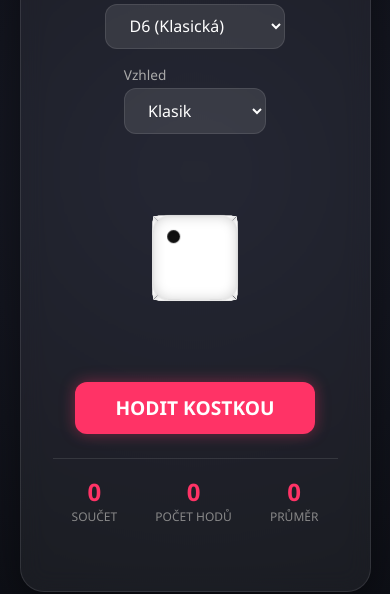
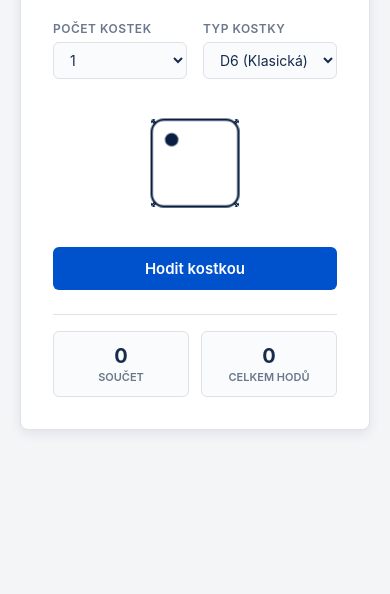
Before and after one commit to pepsikolya/pagesKOLJA, a plain HTML site: page index.html in a window 390 px wide. Shown: the part 250-844 px from the top of the page. Drawn offline with Linux system fonts and the light colour scheme.

Commit message:
Refactor index.html for UI and functionality improvements
Updated the title and styles for improved UI. Refactored dice functionality and adjusted layout for better responsiveness.

```diff
--- a/index.html
+++ b/index.html
@@ -3,141 +3,126 @@
 <head>
     <meta charset="UTF-8">
     <meta name="viewport" content="width=device-width, initial-scale=1.0">
-    <title>Super Kostka Studio 3D</title>
+    <title>Hrací kostka</title>
     <style>
         :root {
-            --bg-grad-1: #1a1c29;
-            --bg-grad-2: #0e1017;
-            --card-bg: rgba(255, 255, 255, 0.05);
-            --card-border: rgba(255, 255, 255, 0.1);
-            --accent: #ff3366;
-            --accent-glow: rgba(255, 51, 102, 0.4);
+            --bg-color: #f4f5f7;
+            --card-bg: #ffffff;
+            --text-primary: #172b4d;
+            --text-secondary: #6b778c;
+            --border-color: #dfe1e6;
+            --accent-color: #0052cc;
+            --accent-hover: #0065ff;
             --dice-bg: #ffffff;
-            --dice-dot: #111111;
-            --text-color: #ffffff;
-        }
-
-        /* Color Schemes */
-        [data-theme="cyberpunk"] {
-            --bg-grad-1: #0f051d;
-            --bg-grad-2: #290025;
-            --accent: #00f0ff;
-            --accent-glow: rgba(0, 240, 255, 0.5);
-            --dice-bg: #120024;
-            --dice-dot: #00f0ff;
-        }
-
-        [data-theme="gold"] {
-            --bg-grad-1: #1c1917;
-            --bg-grad-2: #0c0a09;
-            --accent: #eab308;
-            --accent-glow: rgba(234, 179, 8, 0.4);
-            --dice-bg: #fef08a;
-            --dice-dot: #713f12;
+            --dice-border: #091e42;
+            --pip-color: #091e42;
         }
 
         * {
             box-sizing: border-box;
-            user-select: none;
+            margin: 0;
+            padding: 0;
         }
 
         body {
-            font-family: 'Segoe UI', Roboto, Helvetica, Arial, sans-serif;
-            background: radial-gradient(circle at center, var(--bg-grad-1), var(--bg-grad-2));
-            color: var(--text-color);
+            font-family: -apple-system, BlinkMacSystemFont, "Segoe UI", Roboto, Helvetica, Arial, sans-serif;
+            background-color: var(--bg-color);
+            color: var(--text-primary);
             min-height: 100vh;
-            margin: 0;
+            display: flex;
+            align-items: center;
+            justify-content: center;
+            padding: 20px;
+        }
+
+        .container {
+            background-color: var(--card-bg);
+            border: 1px solid var(--border-color);
+            border-radius: 8px;
+            width: 100%;
+            max-width: 480px;
+            padding: 32px;
+            box-shadow: 0 4px 12px rgba(9, 30, 66, 0.08);
             display: flex;
             flex-direction: column;
-            align-items: center;
-            justify-content: center;
-            overflow-x: hidden;
-            transition: background 0.5s ease;
+            gap: 24px;
         }
 
-        .app-container {
-            width: 90%;
-            max-width: 800px;
-            background: var(--card-bg);
-            backdrop-filter: blur(12px);
-            border: 1px solid var(--card-border);
-            border-radius: 24px;
-            padding: 2rem;
-            box-shadow: 0 20px 50px rgba(0,0,0,0.5);
-            display: flex;
-            flex-direction: column;
-            align-items: center;
-            gap: 1.5rem;
+        header {
+            text-align: center;
         }
 
         h1 {
-            margin: 0;
-            font-size: 2rem;
-            letter-spacing: 2px;
-            text-transform: uppercase;
-            background: linear-gradient(45deg, #fff, var(--accent));
-            -webkit-background-clip: text;
-            -webkit-text-fill-color: transparent;
+            font-size: 24px;
+            font-weight: 600;
+            color: var(--text-primary);
+            margin-bottom: 4px;
         }
 
-        /* Controls Panel */
+        p.subtitle {
+            font-size: 14px;
+            color: var(--text-secondary);
+        }
+
+        /* Controls */
         .controls {
-            display: flex;
-            flex-wrap: wrap;
-            gap: 1rem;
-            justify-content: center;
-            width: 100%;
+            display: grid;
+            grid-template-columns: 1fr 1fr;
+            gap: 16px;
         }
 
         .control-group {
             display: flex;
             flex-direction: column;
-            gap: 0.3rem;
-            font-size: 0.85rem;
-            color: #aaa;
+            gap: 6px;
         }
 
-        select, button {
+        label {
+            font-size: 12px;
+            font-weight: 600;
+            text-transform: uppercase;
+            letter-spacing: 0.5px;
+            color: var(--text-secondary);
+        }
+
+        select {
             font-family: inherit;
-            font-size: 1rem;
-            padding: 0.6rem 1.2rem;
-            border-radius: 12px;
-            border: 1px solid var(--card-border);
-            background: rgba(255, 255, 255, 0.1);
-            color: #fff;
+            font-size: 14px;
+            padding: 8px 12px;
+            border-radius: 6px;
+            border: 1px solid var(--border-color);
+            background-color: #fafbfc;
+            color: var(--text-primary);
             outline: none;
             cursor: pointer;
-            transition: all 0.2s ease;
+            transition: border-color 0.2s, background-color 0.2s;
         }
 
-        select option {
-            background: #111;
-            color: #fff;
+        select:hover {
+            background-color: #f4f5f7;
         }
 
-        select:hover, button:hover {
-            background: rgba(255, 255, 255, 0.2);
-            border-color: var(--accent);
+        select:focus {
+            border-color: var(--accent-color);
         }
 
-        /* Dice Playground */
+        /* Dice Display Area */
         .dice-area {
             display: flex;
             flex-wrap: wrap;
             justify-content: center;
             align-items: center;
-            gap: 40px;
-            min-height: 200px;
-            width: 100%;
+            gap: 24px;
+            min-height: 120px;
+            padding: 16px 0;
             perspective: 1000px;
-            padding: 20px 0;
         }
 
-        /* 3D Cube Styling */
+        /* 3D Cube */
         .scene {
             width: 80px;
             height: 80px;
-            perspective: 600px;
+            perspective: 400px;
         }
 
         .cube {
@@ -145,7 +130,7 @@
             height: 100%;
             position: relative;
             transform-style: preserve-3d;
-            transition: transform 1.2s cubic-bezier(0.2, 0.8, 0.2, 1);
+            transition: transform 0.8s cubic-bezier(0.25, 1, 0.5, 1);
         }
 
         .cube-face {
@@ -153,51 +138,33 @@
             width: 80px;
             height: 80px;
             background: var(--dice-bg);
-            border: 2px solid rgba(0,0,0,0.1);
-            border-radius: 16px;
+            border: 2px solid var(--dice-border);
+            border-radius: 12px;
             display: grid;
             grid-template: repeat(3, 1fr) / repeat(3, 1fr);
-            padding: 8px;
-            box-shadow: inset 0 0 10px rgba(0,0,0,0.15);
+            padding: 6px;
             box-sizing: border-box;
         }
 
         .pip {
             display: block;
-            background-color: var(--dice-dot);
+            background-color: var(--pip-color);
             border-radius: 50%;
             align-self: center;
             justify-self: center;
             width: 12px;
             height: 12px;
-            box-shadow: inset 0 1px 2px rgba(0,0,0,0.4);
         }
 
-        /* 3D Face Positions */
-        .face-1 { transform: rotateY(  0deg) translateZ(40px); }
+        /* 3D Face Rotations */
+        .face-1 { transform: rotateY(0deg) translateZ(40px); }
+        .face-2 { transform: rotateY(90deg) translateZ(40px); }
+        .face-3 { transform: rotateX(-90deg) translateZ(40px); }
+        .face-4 { transform: rotateX(90deg) translateZ(40px); }
+        .face-5 { transform: rotateY(-90deg) translateZ(40px); }
         .face-6 { transform: rotateY(180deg) translateZ(40px); }
-        .face-2 { transform: rotateY( 90deg) translateZ(40px); }
-        .face-5 { transform: rotateY(-90deg) translateZ(40px); }
-        .face-3 { transform: rotateX( 90deg) translateZ(40px); }
-        .face-4 { transform: rotateX(-90deg) translateZ(40px); }
 
-        /* Polyhedral (D4, D8, D20 etc.) display style */
-        .poly-dice {
-            width: 80px;
-            height: 80px;
-            background: var(--dice-bg);
-            color: var(--dice-dot);
-            border-radius: 50%;
-            display: flex;
-            align-items: center;
-            justify-content: center;
-            font-size: 1.8rem;
-            font-weight: bold;
-            box-shadow: 0 0 20px var(--accent-glow);
-            transition: transform 0.8s ease;
-        }
-
-        /* Pip layout alignments */
+        /* Pip Positions */
         .pip:nth-child(1) { grid-area: 1 / 1; }
         .pip:nth-child(2) { grid-area: 1 / 3; }
         .pip:nth-child(3) { grid-area: 2 / 2; }
@@ -206,261 +173,217 @@
         .pip:nth-child(6) { grid-area: 2 / 1; }
         .pip:nth-child(7) { grid-area: 2 / 3; }
 
-        /* Primary Roll Button */
-        .btn-roll {
-            background: var(--accent);
-            color: #fff;
-            font-weight: bold;
-            font-size: 1.2rem;
-            padding: 0.8rem 2.5rem;
-            border: none;
-            box-shadow: 0 0 15px var(--accent-glow);
+        /* Non-D6 Display */
+        .poly-dice {
+            width: 80px;
+            height: 80px;
+            background: var(--dice-bg);
+            border: 2px solid var(--dice-border);
+            color: var(--text-primary);
+            border-radius: 12px;
+            display: flex;
+            align-items: center;
+            justify-content: center;
+            font-size: 28px;
+            font-weight: 700;
+            transition: transform 0.4s ease;
         }
 
-        .btn-roll:hover {
-            transform: translateY(-2px);
-            box-shadow: 0 0 25px var(--accent-glow);
-            background: var(--accent);
+        /* Primary Action Button */
+        button.btn-roll {
+            font-family: inherit;
+            font-size: 15px;
+            font-weight: 600;
+            background-color: var(--accent-color);
+            color: #ffffff;
+            border: none;
+            border-radius: 6px;
+            padding: 12px 20px;
+            cursor: pointer;
+            width: 100%;
+            transition: background-color 0.2s;
         }
 
-        .btn-roll:active {
+        button.btn-roll:hover {
+            background-color: var(--accent-hover);
+        }
+
+        button.btn-roll:active {
             transform: translateY(1px);
         }
 
-        /* Results & Stats */
-        .stats-panel {
-            display: flex;
-            justify-content: space-around;
-            width: 100%;
-            border-top: 1px solid var(--card-border);
-            padding-top: 1rem;
+        /* Summary Output */
+        .results-panel {
+            display: grid;
+            grid-template-columns: 1fr 1fr;
+            gap: 12px;
+            border-top: 1px solid var(--border-color);
+            padding-top: 16px;
+        }
+
+        .result-card {
+            background-color: #fafbfc;
+            border: 1px solid var(--border-color);
+            border-radius: 6px;
+            padding: 12px;
             text-align: center;
         }
 
-        .stat-box .val {
-            font-size: 1.5rem;
-            font-weight: bold;
-            color: var(--accent);
+        .result-value {
+            font-size: 20px;
+            font-weight: 700;
+            color: var(--text-primary);
         }
 
-        .stat-box .lbl {
-            font-size: 0.75rem;
-            color: #888;
+        .result-label {
+            font-size: 11px;
+            font-weight: 600;
             text-transform: uppercase;
-        }
-
-        /* History log */
-        .history {
-            display: flex;
-            gap: 8px;
-            overflow-x: auto;
-            max-width: 100%;
-            padding: 5px;
-        }
-
-        .history-chip {
-            background: rgba(255,255,255,0.1);
-            padding: 4px 10px;
-            border-radius: 20px;
-            font-size: 0.85rem;
-            white-space: nowrap;
+            color: var(--text-secondary);
+            margin-top: 2px;
         }
     </style>
 </head>
-<body data-theme="default">
+<body>
 
-    <div class="app-container">
-        <h1>🎲 3D Dice Studio</h1>
+    <div class="container">
+        <header>
+            <h1>Hrací kostka</h1>
+            <p class="subtitle">Generátor náhodných hodu</p>
+        </header>
 
-        <!-- Settings & Controls -->
         <div class="controls">
             <div class="control-group">
-                <label>Počet kostek</label>
+                <label for="dice-count">Počet kostek</label>
                 <select id="dice-count" onchange="setupDice()">
-                    <option value="1">1 Kostka</option>
-                    <option value="2">2 Kostky</option>
-                    <option value="3">3 Kostky</option>
-                    <option value="4">4 Kostky</option>
-                    <option value="5">5 Kostek</option>
-                    <option value="6">6 Kostek</option>
+                    <option value="1">1</option>
+                    <option value="2">2</option>
+                    <option value="3">3</option>
+                    <option value="4">4</option>
                 </select>
             </div>
 
             <div class="control-group">
-                <label>Typ kostky</label>
+                <label for="dice-type">Typ kostky</label>
                 <select id="dice-type" onchange="setupDice()">
                     <option value="6">D6 (Klasická)</option>
-                    <option value="4">D4 (4-stěnná)</option>
-                    <option value="8">D8 (8-stěnná)</option>
-                    <option value="10">D10 (10-stěnná)</option>
-                    <option value="12">D12 (12-stěnná)</option>
-                    <option value="20">D20 (20-stěnná)</option>
-                </select>
-            </div>
-
-            <div class="control-group">
-                <label>Vzhled</label>
-                <select id="theme-select" onchange="changeTheme(this.value)">
-                    <option value="default">Klasik</option>
-                    <option value="cyberpunk">Cyberpunk</option>
-                    <option value="gold">Zlatá</option>
+                    <option value="4">D4</option>
+                    <option value="8">D8</option>
+                    <option value="10">D10</option>
+                    <option value="12">D12</option>
+                    <option value="20">D20</option>
                 </select>
             </div>
         </div>
 
-        <!-- Interactive Dice Playground -->
         <div id="dice-playground" class="dice-area"></div>
 
-        <!-- Action Button -->
-        <button class="btn-roll" onclick="rollAll()">HODIT KOSTKOU</button>
+        <button class="btn-roll" onclick="rollAll()">Hodit kostkou</button>
 
-        <!-- Stats Dashboard -->
-        <div class="stats-panel">
-            <div class="stat-box">
-                <div id="total-sum" class="val">0</div>
-                <div class="lbl">Součet</div>
+        <div class="results-panel">
+            <div class="result-card">
+                <div id="total-sum" class="result-value">0</div>
+                <div class="result-label">Součet</div>
             </div>
-            <div class="stat-box">
-                <div id="roll-count" class="val">0</div>
-                <div class="lbl">Počet hodů</div>
+            <div class="result-card">
+                <div id="roll-count" class="result-value">0</div>
+                <div class="result-label">Celkem hodů</div>
             </div>
-            <div class="stat-box">
-                <div id="average-val" class="val">0</div>
-                <div class="lbl">Průměr</div>
         </div>
     </div>
 
-        <!-- History Strip -->
-        <div class="history" id="history-log"></div>
-    </div>
+    <script>
+        let rollCounter = 0;
 
-    <script>
-        let totalRollsCount = 0;
-        let cumulativeSum = 0;
-        const audioCtx = new (window.AudioContext || window.webkitAudioContext)();
+        // Mathematical rotation mapping for 3D D6 faces
+        const rotations = {
+            1: { x: 0,   y: 0 },
+            2: { x: 0,   y: -90 },
+            3: { x: 90,  y: 0 },
+            4: { x: -90, y: 0 },
+            5: { x: 0,   y: 90 },
+            6: { x: 0,   y: 180 }
+        };
 
-        // Synthesize rolling sound effect without external files
-        function playRollSound() {
-            if (audioCtx.state === 'suspended') audioCtx.resume();
-            const osc = audioCtx.createOscillator();
-            const gain = audioCtx.createGain();
-
-            osc.type = 'square';
-            osc.frequency.setValueAtTime(150, audioCtx.currentTime);
-            osc.frequency.exponentialRampToValueAtTime(40, audioCtx.currentTime + 0.15);
-
-            gain.gain.setValueAtTime(0.15, audioCtx.currentTime);
-            gain.gain.exponentialRampToValueAtTime(0.01, audioCtx.currentTime + 0.15);
-
-            osc.connect(gain);
-            gain.connect(audioCtx.destination);
-
-            osc.start();
-            osc.stop(audioCtx.currentTime + 0.15);
-        }
-
-        // Generate 3D standard D6 structure
-        function create3DDiceHTML() {
-            return `
-                <div class="scene">
-                    <div class="cube">
+        function createCubeElement() {
+            const scene = document.createElement('div');
+            scene.className = 'scene';
+            scene.innerHTML = `
+                <div class="cube" data-x="0" data-y="0">
                     <div class="cube-face face-1"><span class="pip"></span></div>
                     <div class="cube-face face-2"><span class="pip"></span><span class="pip"></span></div>
                     <div class="cube-face face-3"><span class="pip"></span><span class="pip"></span><span class="pip"></span></div>
                     <div class="cube-face face-4"><span class="pip"></span><span class="pip"></span><span class="pip"></span><span class="pip"></span></div>
                     <div class="cube-face face-5"><span class="pip"></span><span class="pip"></span><span class="pip"></span><span class="pip"></span><span class="pip"></span></div>
-                        <div class="cube-face face-6"><span class="pip"></span><span class="pip"></span><span class="pip"></span><span class="pip"></span><span class="pip"></span><span class="pip"></span><span class="pip"></span></div>
-                    </div>
+                    <div class="cube-face face-6"><span class="pip"></span><span class="pip"></span><span class="pip"></span><span class="pip"></span><span class="pip"></span><span class="pip"></span></div>
                 </div>
             `;
+            return scene;
         }
 
-        // Initialize dice layout
         function setupDice() {
             const container = document.getElementById('dice-playground');
-            const count = parseInt(document.getElementById('dice-count').value);
-            const type = parseInt(document.getElementById('dice-type').value);
+            const count = parseInt(document.getElementById('dice-count').value, 10);
+            const type = parseInt(document.getElementById('dice-type').value, 10);
 
             container.innerHTML = '';
 
             for (let i = 0; i < count; i++) {
                 if (type === 6) {
-                    container.innerHTML += create3DDiceHTML();
+                    container.appendChild(createCubeElement());
                 } else {
                     const poly = document.createElement('div');
                     poly.className = 'poly-dice';
-                    poly.innerText = '?';
+                    poly.innerText = '-';
                     container.appendChild(poly);
                 }
             }
         }
 
-        // Main action trigger
         function rollAll() {
-            const diceType = parseInt(document.getElementById('dice-type').value);
-            const count = parseInt(document.getElementById('dice-count').value);
-            const playground = document.getElementById('dice-playground');
+            const type = parseInt(document.getElementById('dice-type').value, 10);
+            const container = document.getElementById('dice-playground');
+            let sum = 0;
 
-            playRollSound();
-            if (navigator.vibrate) navigator.vibrate(50); // Mobile haptic feedback
+            if (type === 6) {
+                const cubes = container.querySelectorAll('.cube');
+                cubes.forEach(cube => {
+                    const value = Math.floor(Math.random() * 6) + 1;
+                    sum += value;
 
-            let currentRollTotal = 0;
+                    let currentX = parseInt(cube.getAttribute('data-x'), 10) || 0;
+                    let currentY = parseInt(cube.getAttribute('data-y'), 10) || 0;
 
-            if (diceType === 6) {
-                const cubes = playground.querySelectorAll('.cube');
-                cubes.forEach(cube => {
-                    const result = Math.floor(Math.random() * 6) + 1;
-                    currentRollTotal += result;
+                    const target = rotations[value];
 
-                    // Generate wild random rotations + align to target face
-                    const xRots = [0, 0, -90, 90, 0, 180];
-                    const yRots = [0, -90, 0, 0, 90, 0];
+                    // Add full 360-degree rotations to preserve smooth animation flow
+                    let nextX = currentX + 720 + (target.x - (currentX % 360));
+                    let nextY = currentY + 720 + (target.y - (currentY % 360));
 
-                    const extraSpinsX = (Math.floor(Math.random() * 3) + 2) * 360;
-                    const extraSpinsY = (Math.floor(Math.random() * 3) + 2) * 360;
-
-                    const targetX = xRots[result - 1] + extraSpinsX;
-                    const targetY = yRots[result - 1] + extraSpinsY;
-
-                    cube.style.transform = `rotateX(${targetX}deg) rotateY(${targetY}deg)`;
+                    cube.style.transform = `rotateX(${nextX}deg) rotateY(${nextY}deg)`;
+                    cube.setAttribute('data-x', nextX);
+                    cube.setAttribute('data-y', nextY);
                 });
             } else {
-                const polyDice = playground.querySelectorAll('.poly-dice');
+                const polyDice = container.querySelectorAll('.poly-dice');
                 polyDice.forEach(dice => {
-                    const result = Math.floor(Math.random() * diceType) + 1;
-                    currentRollTotal += result;
+                    const value = Math.floor(Math.random() * type) + 1;
+                    sum += value;
 
-                    dice.style.transform = 'scale(0.8) rotate(360deg)';
+                    dice.style.transform = 'scale(0.9)';
                     setTimeout(() => {
-                        dice.innerText = result;
-                        dice.style.transform = 'scale(1) rotate(0deg)';
-                    }, 300);
+                        dice.innerText = value;
+                        dice.style.transform = 'scale(1)';
+                    }, 150);
                 });
             }
 
-            // Update stats
-            setTimeout(() => {
-                totalRollsCount++;
-                cumulativeSum += currentRollTotal;
-
-                document.getElementById('total-sum').innerText = currentRollTotal;
-                document.getElementById('roll-count').innerText = totalRollsCount;
-                document.getElementById('average-val').innerText = (cumulativeSum / (totalRollsCount * count)).toFixed(1);
-
-                // Add item to history
-                const history = document.getElementById('history-log');
-                const chip = document.createElement('div');
-                chip.className = 'history-chip';
-                chip.innerText = `#${totalRollsCount}: ${currentRollTotal}`;
-                history.prepend(chip);
-            }, 800);
+            rollCounter++;
+            document.getElementById('total-sum').innerText = sum;
+            document.getElementById('roll-count').innerText = rollCounter;
         }
 
-        function changeTheme(themeName) {
-            document.body.setAttribute('data-theme', themeName);
-        }
-
-        // Initial setup on load
+        // Initialize default view
         setupDice();
     </script>
 </body>
```
Lines whose indentation alone changed are shown as unchanged.
